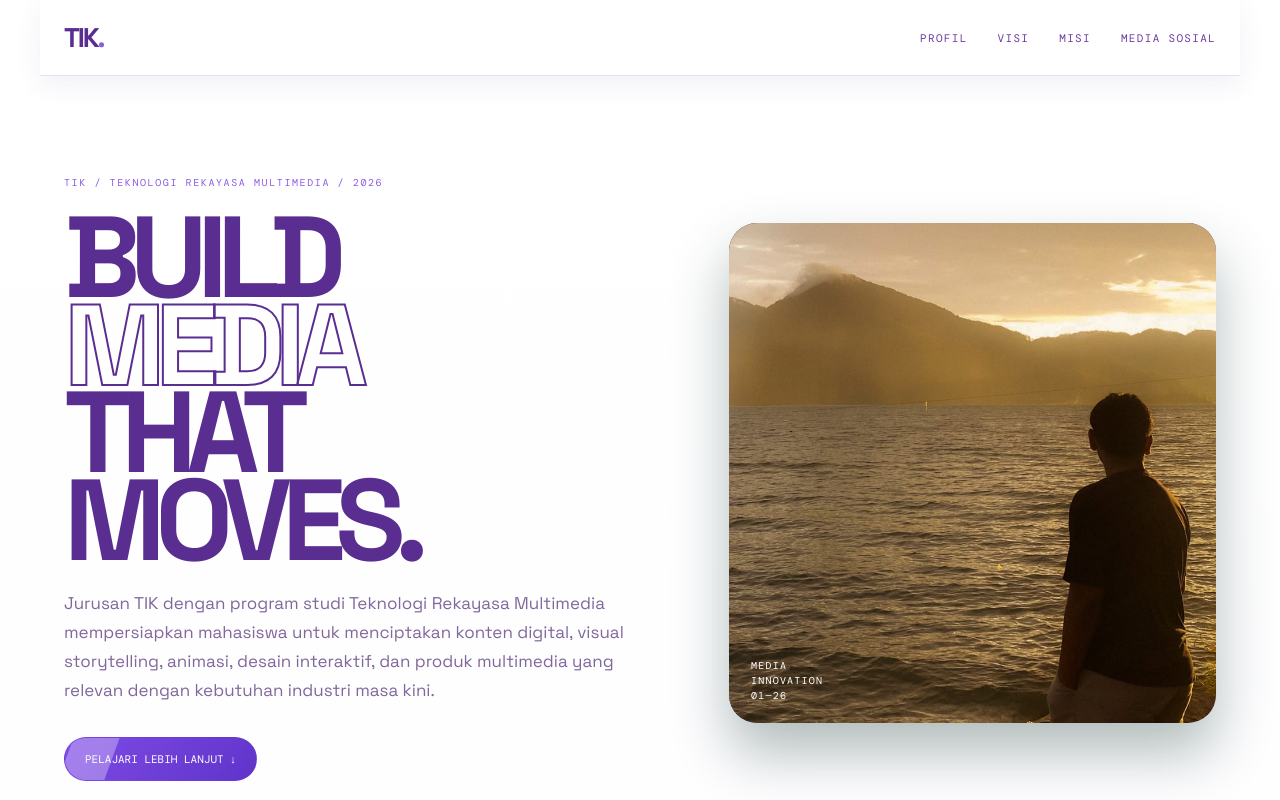
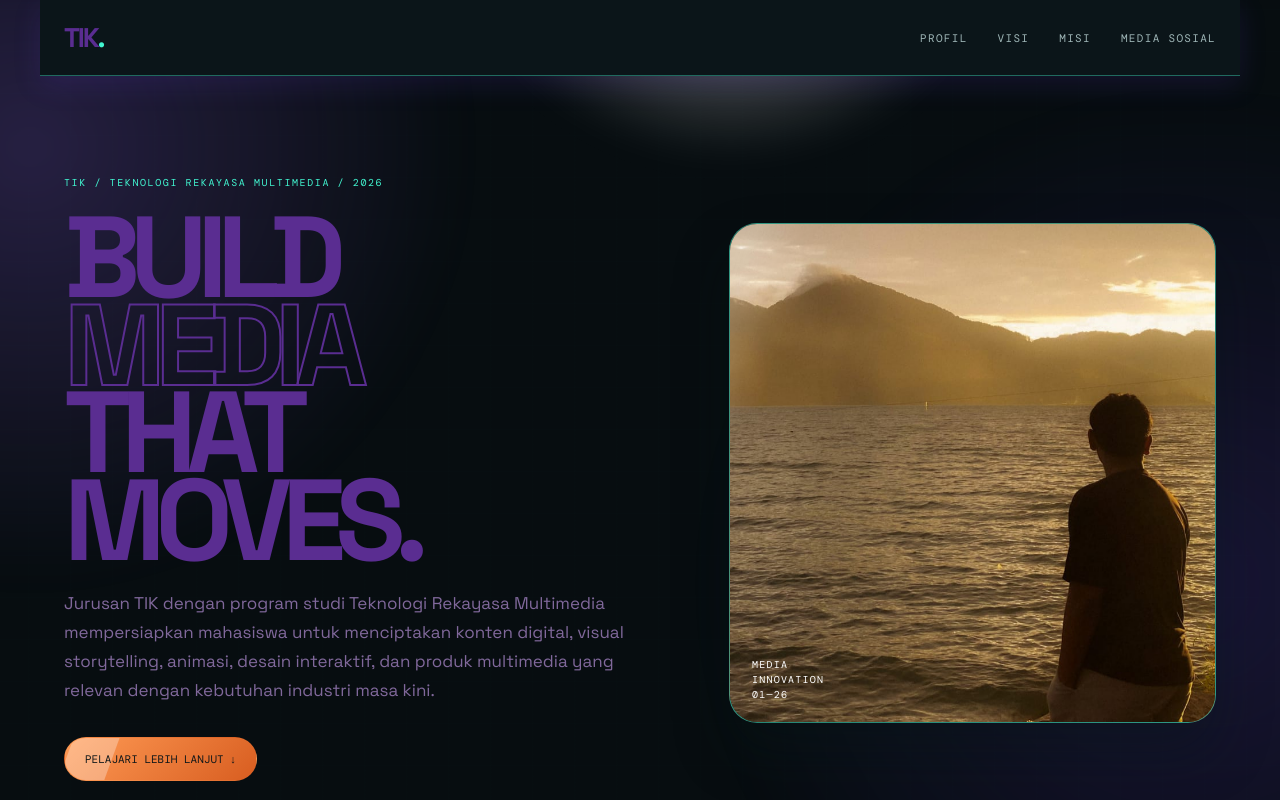
Before and after one commit to malgtps12/multimedia-store, a website: page index.html in a window 1280 px wide. Shown: the top 800 px of the page. Drawn offline with nearby package versions, Linux system fonts and the light colour scheme.

Commit message:
Update project

```diff
--- a/index.html
+++ b/index.html
@@ -8,7 +8,7 @@
   <link rel="preconnect" href="https://fonts.googleapis.com">
   <link rel="preconnect" href="https://fonts.gstatic.com" crossorigin>
   <link href="https://fonts.googleapis.com/css2?family=DM+Mono:wght@400;500&family=Space+Grotesk:wght@400;500;600;700&display=swap" rel="stylesheet">
-  <link rel="stylesheet" href="style.css?v=purple-white">
+  <link rel="stylesheet" href="style.css?v=animated-theme-2">
 </head>
 <body>
   <header class="nav">
--- a/style.css
+++ b/style.css
@@ -1,21 +1,40 @@
 :root{
-  --ink:#5a2d91;
-  --muted:#80689b;
-  --line:#e9e0f2;
-  --accent:#8d5ce6;
-  --primary:#6b3ce5;
-  --surface:#ffffff;
-  --soft:#f2ebff;
-  --shadow: rgba(78, 50, 136, 0.12);
+  --ink:#e5f7f5;
+  --muted:#91a9aa;
+  --line:#294348;
+  --accent:#42f5d0;
+  --primary:#ff8a3d;
+  --surface:#111b1f;
+  --soft:#1b2b30;
+  --shadow: rgba(0, 0, 0, 0.55);
 }
 
 * { box-sizing: border-box; }
 html { scroll-behavior: smooth; }
 body {
   margin: 0;
-  background: linear-gradient(180deg, #ffffff 0%, #f8f4ff 100%);
+  background: linear-gradient(120deg, #0b1215, #16282c, #0a1013, #302018);
+  background-size: 300% 300%;
   color: var(--ink);
   font-family: "Space Grotesk", sans-serif;
+  animation: moving-background 8s ease-in-out infinite;
+}
+body::before {
+  content: "";
+  position: fixed;
+  inset: -25%;
+  z-index: 0;
+  pointer-events: none;
+  background:
+    radial-gradient(circle at 20% 30%, rgba(141,92,230,.24), transparent 24%),
+    radial-gradient(circle at 78% 65%, rgba(107,60,229,.18), transparent 28%),
+    radial-gradient(circle at 55% 8%, rgba(255,255,255,.7), transparent 18%);
+  filter: blur(18px);
+  animation: nebula-shift 12s ease-in-out infinite alternate;
+}
+body > * {
+  position: relative;
+  z-index: 1;
 }
 
 @keyframes page-rise {
@@ -27,6 +46,26 @@ body {
     opacity: 1;
     transform: translateY(0);
   }
+}
+
+@keyframes moving-background {
+  0%, 100% { background-position: 0% 50%; }
+  50% { background-position: 100% 50%; }
+}
+
+@keyframes nebula-shift {
+  from { transform: translate3d(-3%, -2%, 0) scale(1); }
+  to { transform: translate3d(4%, 3%, 0) scale(1.12); }
+}
+
+@keyframes header-glow {
+  0%, 100% { box-shadow: 0 8px 24px rgba(78,50,136,.08); }
+  50% { box-shadow: 0 10px 30px rgba(107,60,229,.2); }
+}
+
+@keyframes panel-float {
+  0%, 100% { transform: translateY(0); }
+  50% { transform: translateY(-4px); }
 }
 
 @keyframes art-breathe {
@@ -62,16 +101,15 @@ body {
   animation: page-rise .8s .12s ease both;
 }
 .hero-art {
-  animation: page-rise .8s .25s ease both, hero-pulse 5s 1s ease-in-out infinite;
+  animation: page-rise .8s .25s ease both, hero-pulse 3.5s 1s ease-in-out infinite;
 }
 .hero-art .shape-a {
   animation: art-breathe 6s 1s ease-in-out infinite;
 }
 .hero-art .shape-b {
   animation: shape-drift 8s 1.2s ease-in-out infinite;
-  border-bottom: 1px solid var(--line);
-  background: #ffffff;
-  box-shadow: 0 8px 24px rgba(78,50,136,.08);
+}
+.hero-art .shape-c {
   animation: shape-drift 7s 1.5s ease-in-out infinite reverse;
 }
 .hero-art::after {
@@ -119,6 +157,10 @@ footer {
 .info-card {
   transition: transform .35s ease, box-shadow .35s ease, border-color .35s ease;
 }
+.live-card,
+.education-item {
+  animation: panel-float 6s ease-in-out infinite;
+}
 .profile-photo-card:hover,
 .profile-info:hover,
 .education-item:hover,
@@ -136,13 +178,7 @@ footer {
 }
 
 @media (prefers-reduced-motion: reduce) {
-  *,
-  *::before,
-  *::after {
-    animation-duration: .01ms !important;
-    animation-iteration-count: 1 !important;
-    scroll-behavior: auto !important;
-  }
+  html { scroll-behavior: auto; }
 }
 
 a { color: inherit; }
@@ -158,6 +194,7 @@ a { color: inherit; }
   border-bottom: 1px solid var(--line);
   background: #ffffff;
   box-shadow: 0 8px 24px rgba(78,50,136,.08);
+  animation: page-rise .7s ease both, header-glow 7s ease-in-out infinite;
 }
 .logo {
   font-size: 27px;
@@ -742,3 +779,70 @@ footer {
     padding-inline: 0;
   }
 }
+
+/* Robot interface theme */
+body {
+  background:
+    linear-gradient(rgba(7,13,16,.88), rgba(7,13,16,.96)),
+    linear-gradient(90deg, rgba(66,245,208,.04) 1px, transparent 1px),
+    linear-gradient(rgba(66,245,208,.04) 1px, transparent 1px),
+    #070d10;
+  background-size: auto, 42px 42px, 42px 42px, auto;
+}
+.nav {
+  background: #0b1519;
+  border-bottom-color: rgba(66,245,208,.38);
+  box-shadow: 0 8px 24px rgba(0,0,0,.4);
+}
+.nav nav a { color: #9fb6b7; }
+.nav nav a:hover,
+.nav nav a:focus { color: var(--accent); }
+.hero-art {
+  background: linear-gradient(135deg, #0a1518 0%, #1b3838 48%, #63331e 100%);
+  border: 1px solid rgba(66,245,208,.5);
+  box-shadow: 0 28px 60px rgba(0,0,0,.5), inset 0 0 42px rgba(66,245,208,.08);
+}
+.hero-art .shape-c {
+  background: linear-gradient(135deg, var(--accent), var(--primary));
+}
+.primary {
+  background: linear-gradient(135deg, #ff9b55, #d85d20);
+  color: #101719;
+}
+.primary:hover { background: linear-gradient(135deg, #ffc078, #ff7134); }
+.promo {
+  background: linear-gradient(135deg, #111f22 0%, #2a1a13 100%);
+  border-color: var(--line);
+}
+.profile-photo-card,
+.profile-info,
+.education-item,
+.step-card,
+.info-card,
+.live-card {
+  background: linear-gradient(135deg, #142226 0%, #0d1518 100%);
+  border-color: var(--line);
+  box-shadow: 0 14px 28px rgba(0,0,0,.3);
+}
+.profile-photo { background: linear-gradient(135deg, #071518, #1e514b 45%, #7a3d20); }
+.profile-tag,
+.step-number { background: var(--soft); border-color: rgba(66,245,208,.4); color: var(--accent); }
+.social-card { background: linear-gradient(135deg, #142c2b, #2a1b13); border-color: rgba(66,245,208,.45); }
+.alumni-card { background: linear-gradient(135deg, #142226, #2a1b13); border-color: rgba(255,138,61,.45); }
+.social-links a { color: var(--ink); border-color: var(--line); }
+.social-links a:hover,
+.social-links a:focus-visible { background: var(--soft); border-color: var(--accent); }
+.social-links strong,
+.education-number,
+.live-label { color: var(--accent); }
+.profile-photo-card:hover,
+.profile-info:hover,
+.education-item:hover,
+.step-card:hover,
+.info-card:hover,
+.live-card:hover { border-color: var(--accent); box-shadow: 0 20px 36px rgba(66,245,208,.15); }
+footer { border-top-color: var(--line); }
+
+@media (prefers-reduced-motion: reduce) {
+  body { animation: none; }
+}
```
